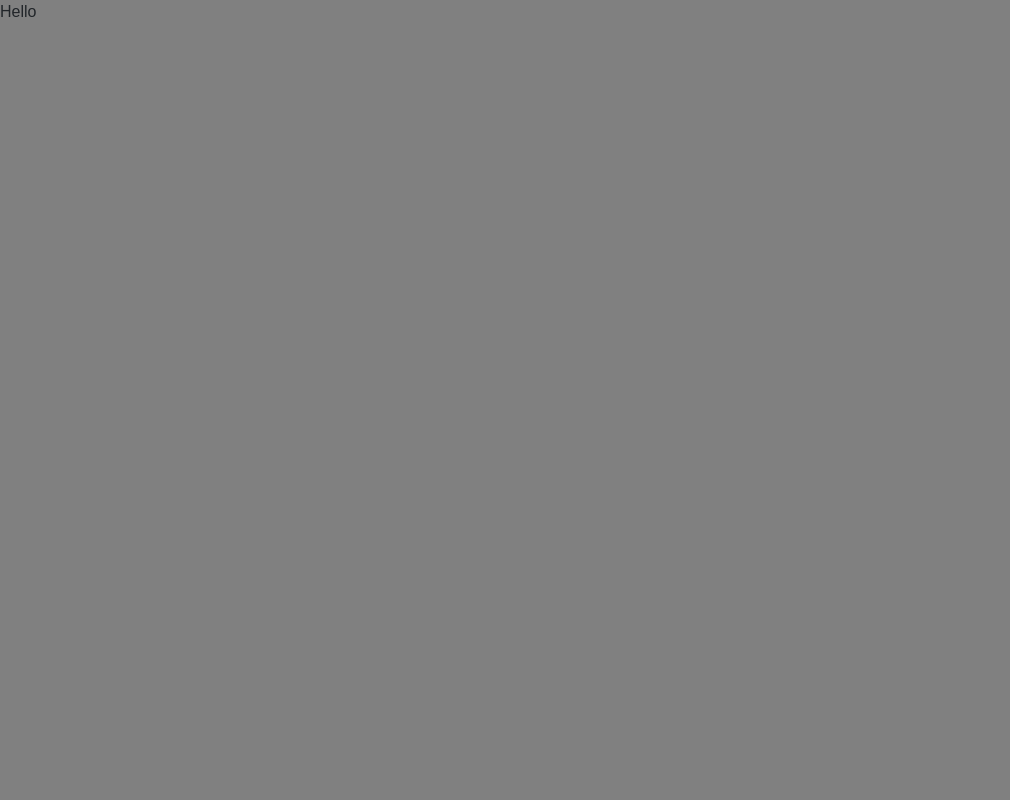
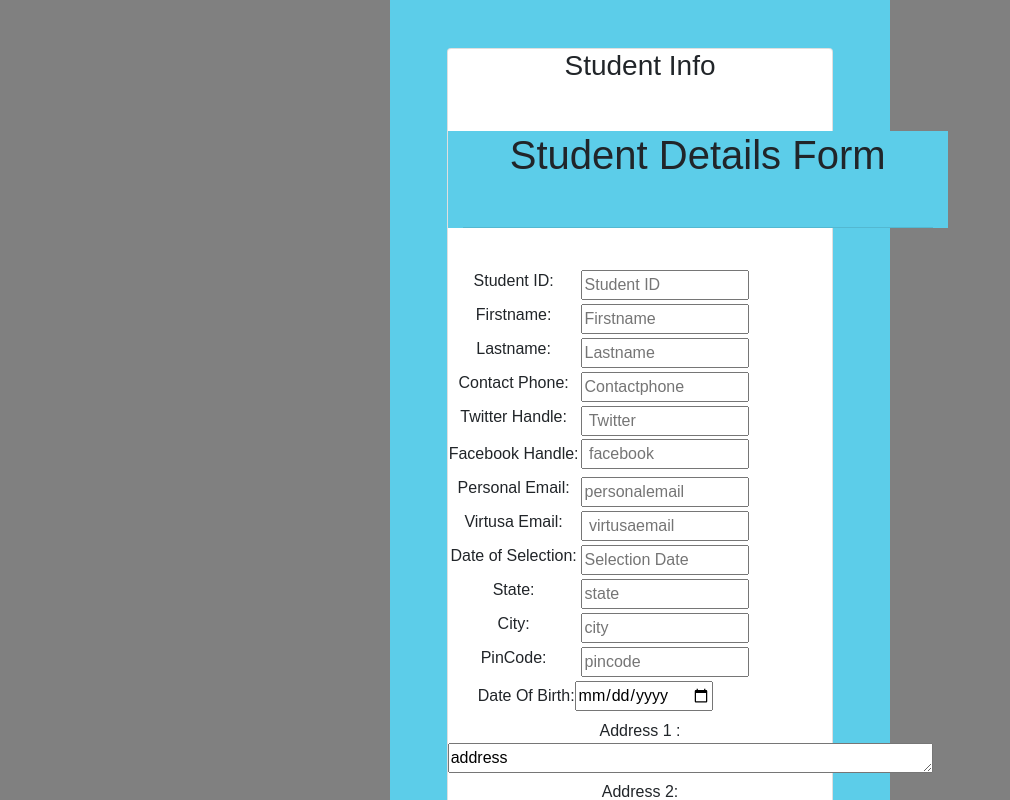
Before and after one commit to VSAP-T4-Supply-Chain/T4-Supply-Chain-React, a React (Create React App) app in the folder t4-supply-chain-react/: page / in a window 1280 px wide. Shown: the top 800 px of the page, without its empty margins (0-1010 px from the left). Built offline with nearby package versions, Linux system fonts and the light colour scheme.

Commit message:
added StudentInfo

```diff
--- a/t4-supply-chain-react/src/Components/StudentInfo.css
+++ b/t4-supply-chain-react/src/Components/StudentInfo.css
@@ -0,0 +1,21 @@
+.center {
+    display: flex;
+    justify-content: center;
+    align-items: center;
+    padding:10px;
+
+
+  }
+  .container{
+    background-color:rgb(92, 205, 233);
+    width:500px;
+    text-align:center;
+
+}
+.birth{
+  padding:100px;
+  padding-top:2px;
+  padding-left:30px;
+  padding-bottom:3px;
+
+}
--- a/t4-supply-chain-react/src/Components/StudentInfo.js
+++ b/t4-supply-chain-react/src/Components/StudentInfo.js
@@ -1,10 +1,157 @@
 import React from "react";
-
-
-class HelloMessage extends React.Component {
-    render() {
-      return <div>Hello </div>;
-    }
-  }
-
-export default HelloMessage
+import "./StudentInfo.css";
+export default function StudentInfo() {
+  return (
+    <div className="container py-5 h-100">
+      <div className="row d-flex justify-content-center align-items-center h-100">
+        <div className="col-lg-10 col-xl-16">
+          <div className="card rounded-10">
+            <div className="card-body p-0 p-md-0">
+              <h3 className="mb-4 pb-2 pb-md-0 mb-md-5 px-md-2">
+                Student Info
+              </h3>
+              <form>
+                <div className="container">
+                  <h1> Student Details Form</h1> <br />
+                  <hr />
+                </div>
+                <table>
+                  <div className="col-md-6 mb-4" />
+                  <tr>
+                    <td>
+                      <label>Student ID: </label>
+                    </td>
+                    <td>
+                      <input type="text "name="student id"placeholder="Student ID"size="15"required/>
+                      <br/>
+                    </td>
+                  </tr>
+                  <tr>
+                    <td>
+                      <label> Firstname: </label>
+                    </td>
+                    <td>
+                      <input type="text"name="firstname"placeholder="Firstname"size="15" required/>
+                      <br/>
+                    </td>
+                  </tr>
+                  <tr>
+                    <td>
+                      <label> Lastname: </label>
+                    </td>
+                    <td>
+                      <input type="text"name="lastname"placeholder="Lastname"size="15"required/>
+                  </td>
+                  </tr>
+                  <tr>
+                    <td>
+                      <label>Contact Phone:</label>
+                    </td>
+                    <td>
+                      <input type="tel"name="contactphone"placeholder="Contactphone"size="15"required/>
+                    </td>
+                  </tr>
+                  <tr>
+                    <td>
+                      <label> Twitter Handle: </label>
+                    </td>
+                    <td>
+                      <input type="text"name="twitter handle"placeholder=" Twitter"size="15"required
+                      />
+                      <br />
+                    </td>
+                  </tr>
+                  <td>
+                    <label> Facebook Handle: </label>
+                  </td>
+                  <td>
+                    <input type="text"name="facebook"placeholder=" facebook"size="15"required
+                    />
+                    <br />
+                  </td>
+                  <tr>
+                    <td>
+                      <label> Personal Email:</label>
+                    </td>
+                    <td>
+                      <input type="text"name="personalemail"placeholder="personalemail"size="15" required/>
+                      <br />
+                    </td>
+                  </tr>
+                  <tr>
+                    <td>
+                      <label> Virtusa Email: </label>
+                    </td>
+                    <td>
+                      <input
+                        type="text"name="virtusaemail"placeholder=" virtusaemail"size="15"required
+                      />
+                      <br />
+                    </td>
+                  </tr>
+                  <tr>
+                    <td>
+                      <label> Date of Selection: </label>
+                    </td>
+                    <td>
+                      <input type="text"name="dos "placeholder="Selection Date"size="15"required/>
+                      <br />
+                    </td>
+                  </tr>
+                  <tr>
+                    <td>
+                      <label> State: </label>
+                    </td>
+                    <td>
+                      <input type="text"placeholder="state"name="state"size="15"required/>
+                      <br />
+                    </td>
+                  </tr>
+                  <tr>
+                    <td>
+                      <label> City: </label>
+                    </td>
+                    <td>
+                      <input type="text"placeholder="city"name="city "size="15"required/>
+                      <br />
+                    </td>
+                  </tr>
+                  <tr>
+                    <td>
+                      <label> PinCode: </label>
+                    </td>
+                    <td>
+                      <input type="text"placeholder="pincode"name="pc "size="15"required/>
+                      <br />
+                    </td>
+                  </tr>
+                </table>
+                <tr>
+                  <div className="birth">
+                  <label> Date Of Birth:</label>
+                  <label for="birthday"></label>
+                  <input type="date" id="birthday" name="birthday" /><br/>
+                </div>
+                </tr>
+                Address 1 :
+                <textarea cols="50"rows="1"placeholder=" Address"value="address"required></textarea>
+                <br />
+                Address 2:
+                <textarea cols="50"rows="1"placeholder=" Address" value="address"required></textarea>
+                <br />
+                Address 3:
+                <textarea cols="50"rows="1"placeholder=" Address"value="address"required></textarea>
+                <br />
+                <div className="container">
+                  <div className="center">
+                    <button type="submit" Name="nextbtn"> Next</button>
+                  </div>
+                </div>
+              </form>
+            </div>
+          </div>
+        </div>
+      </div>
+    </div>
+  );
+}
```
Also changed, not shown: 1 other file (tests, documents, lock files or other folders).
